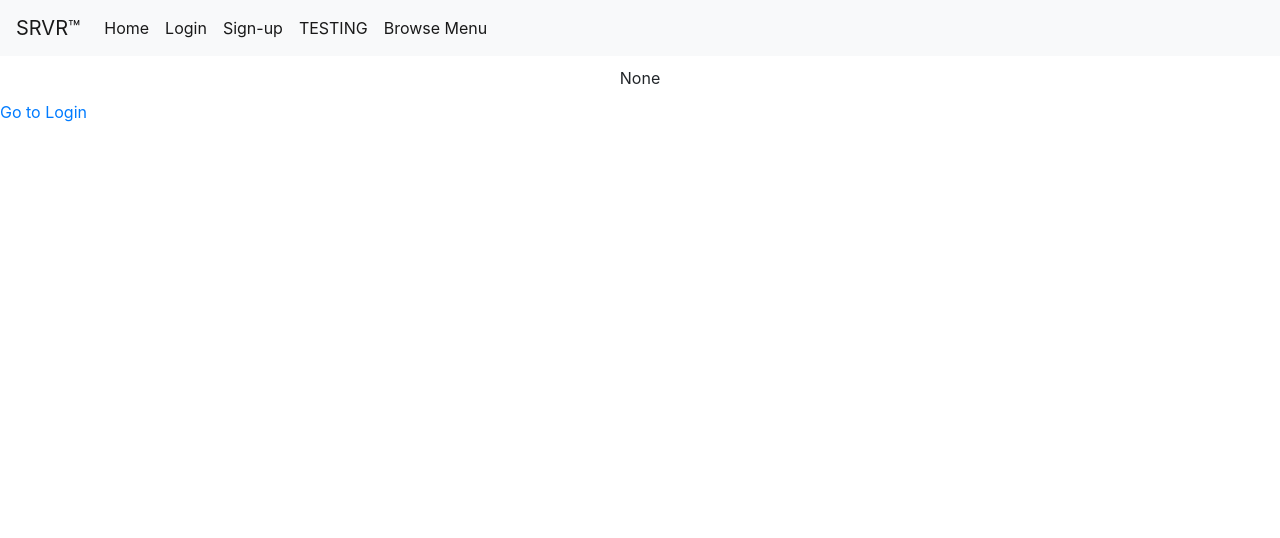
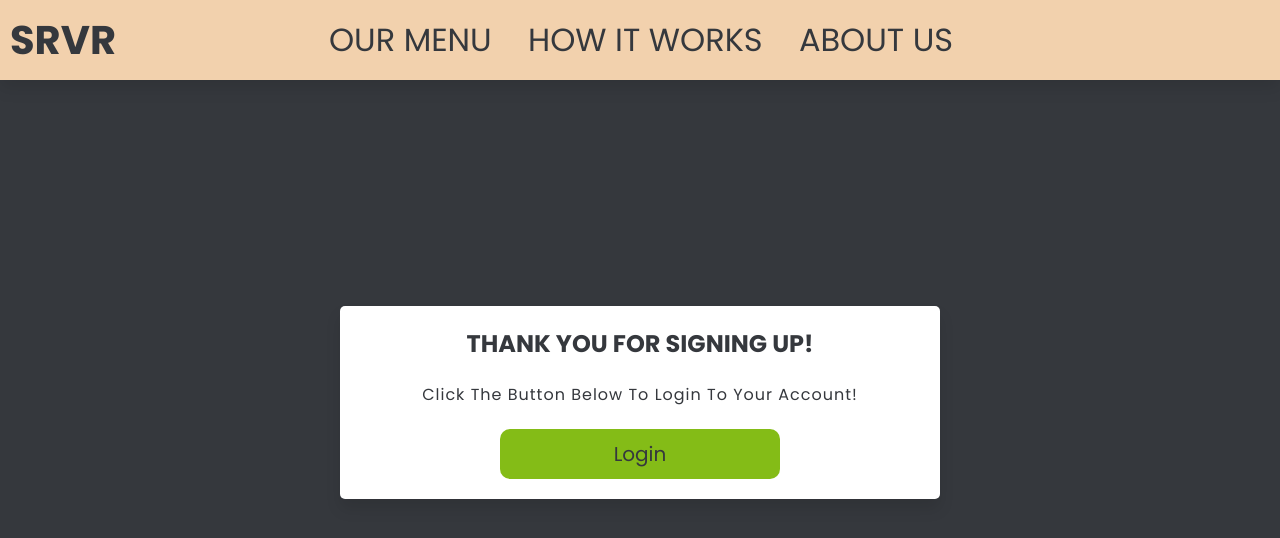
Before and after one commit to alexp230/SRVR-CS499-FinalProject, a Flask app: page /manageSubscription in a window 1280 px wide. Shown: the top 538 px of the page. Run offline with Flask 3, Linux system fonts and the light colour scheme.

Commit message:
added styles to thankyou.html and logo

```diff
--- a/static/styles.css
+++ b/static/styles.css
@@ -422,6 +422,7 @@ footer {
   border: 1px solid rgba(0,0,0,0.3);
   margin-bottom: 20px;
   color: #444;
+  text-transform: none;
 }
 
 .form-container form .form-btn{
@@ -445,6 +446,11 @@ footer {
 
 .form-container form p a{
   color: var(--red);
+}
+
+.form-container p{
+  color: var(--red);
+  margin-top: 20px;
 }
 /* end of signupform.html and loginform.html styles */
 
@@ -582,3 +588,59 @@ img {
   filter: grayscale(10%);
   transform: scale(1.2);
 }
+
+/*start of thank you page styles */
+
+.thankyou-section{
+  min-height: 100vh;
+  background: var(--gray);
+  display: flex;
+  align-items: center;
+  justify-content: center;
+  flex-flow: column;
+  padding-bottom: 60px;
+  padding-top: 5%;
+}
+
+.thankyou-container{
+  background: #fff;
+  border-radius: 5px;
+  box-shadow: 0 10px 15px rgba(0,0,0,0.1);
+  padding: 20px;
+  width: 600px;
+  text-align: center;
+}
+
+.thankyou-container h1{
+  color: var(--gray);
+  margin-bottom: 20px;
+  text-transform: uppercase;
+}
+
+.thankyou-container p{
+  color: var(--gray);
+  margin-bottom: 20px;
+  letter-spacing: 1px;
+  line-height: 28px;
+  text-transform: capitalize;
+}
+
+.thankyou-container button{
+  background: var(--green);
+  color: var(--gray);
+  text-transform: capitalize;
+  font-size: 20px;
+  cursor: pointer;
+  border-radius: 10px;
+  padding: 10px 20px;
+  border: none;
+  width: 50%;
+}
+
+.thankyou-container button:hover{
+  background: var(--red);
+  color: #fff;
+  width: 50%;
+}
+
+/*end of thank you page styles */
--- a/templates/thankyou.html
+++ b/templates/thankyou.html
@@ -1,17 +1,41 @@
 <!DOCTYPE html>
-{% extends "menu.html" %}
-{% block header %}{% endblock %}
-{% block content %}
-    <div class="message">
-        {{ msg }}
-    </div>
-    <a href="{{ url_for('login') }}" class="button">Go to Login</a>
-    <style type="text/css">
-        .message{
-            text-align: center;
-            margin: auto;
-            width: 50%;
-            padding: 10px;
+<html lang="en">
+<head>
+    <meta charset="UTF-8">
+    <meta name="viewport" content="width=device-width, initial-scale=1.0">
+    <link rel="stylesheet" href="../static/styles.css">
+    <title>SRVR Login</title>
+        <style>
+        /* our menu, how it works, about us */
+        .center-section {
+        display: inline-block;
+        text-align: center;
+        margin-left: -9rem;
         }
     </style>
-{% endblock %}
+</head>
+<body>
+    <!--navbar-->
+    <header>
+        <div class="left-section">
+            <a href="{{url_for('home')}}" class="logo">SRVR<i class="bi bi-badge-tm"></i></a>
+        </div>
+
+        <div class="center-section">
+            <nav class="navbar">
+                <a href="{{ url_for ('browsemenu') }}">Our Menu</a>
+                <a href="howitworks.html">How it Works</a>
+                <a href="aboutus.html">About Us</a>
+            </nav>
+        </div>
+
+    </header>
+    <!--end navbar-->
+    <section class="thankyou-section">
+        <div class="thankyou-container">
+            <h1>Thank you for signing up!</h1>
+            <p>Click the button below to login to your account!</p>
+            <button type="button" href="{{ url_for ('login') }}" class="thankyou-btn">Login</button>
+        </div>
+</body>
+</html>
```
Also changed, not shown: data.sqlite.
